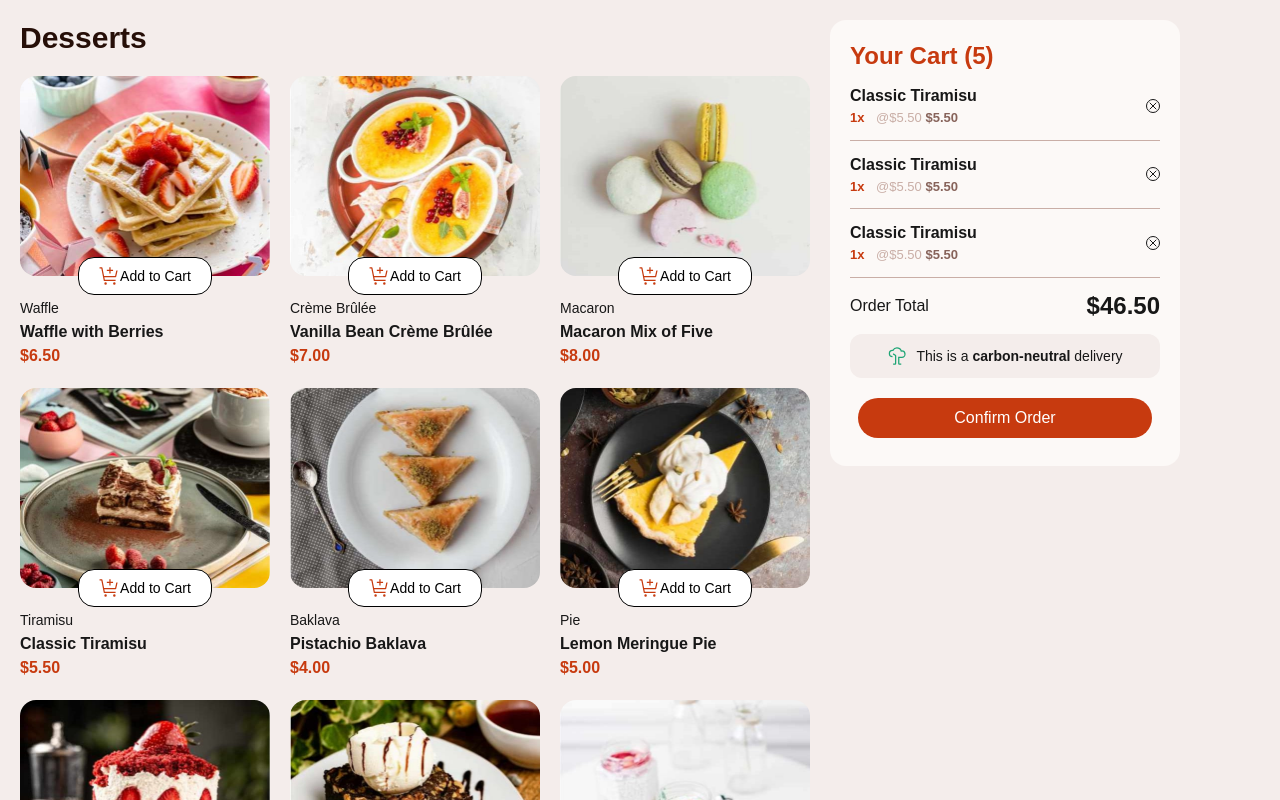
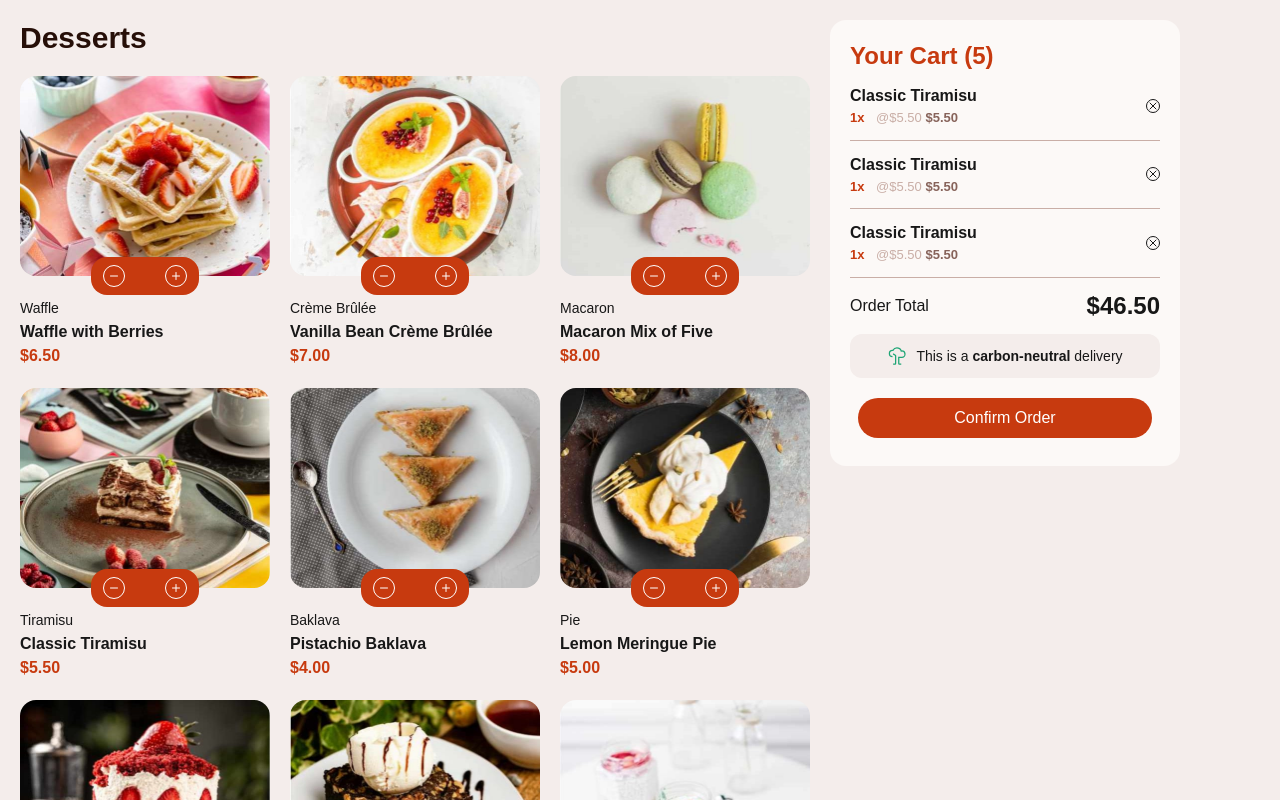
Before and after one commit to Ayomide-Philip/Product-list-with-cart, a Next.js app: page / in a window 1280 px wide. Shown: the top 800 px of the page. Built offline with nearby package versions, Linux system fonts and the light colour scheme.

Commit message:
updating my button header by removing un used props

```diff
--- a/app/_componets/buttonHeader.js
+++ b/app/_componets/buttonHeader.js
@@ -2,12 +2,11 @@
 import { useState } from "react";
 import AddToCart from "./button/addToCart";
 import Counter from "./button/counter";
-export default function ButtonHeader() {
-  const [count, setCount] = useState(0);
+export default function ButtonHeader({ count, setCount, setCart, name }) {
   return (
     <div className="absolute left-1/2 transform -translate-1/2 w-full flex justify-center items-center">
       {count === 0 ? (
-        <AddToCart setCount={setCount} />
+        <AddToCart setCount={setCount} setCart={setCart} name={name} />
       ) : (
         <Counter setCount={setCount} count={count} />
       )}
```
